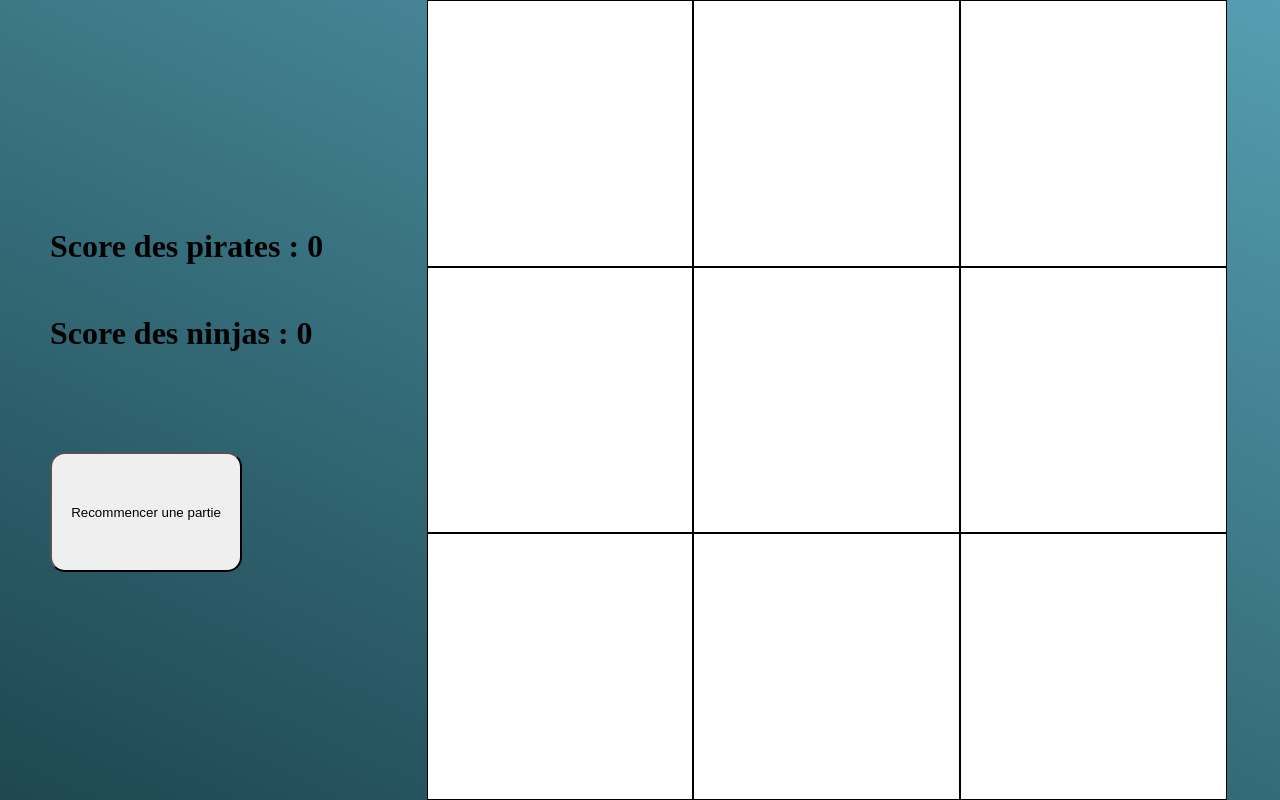
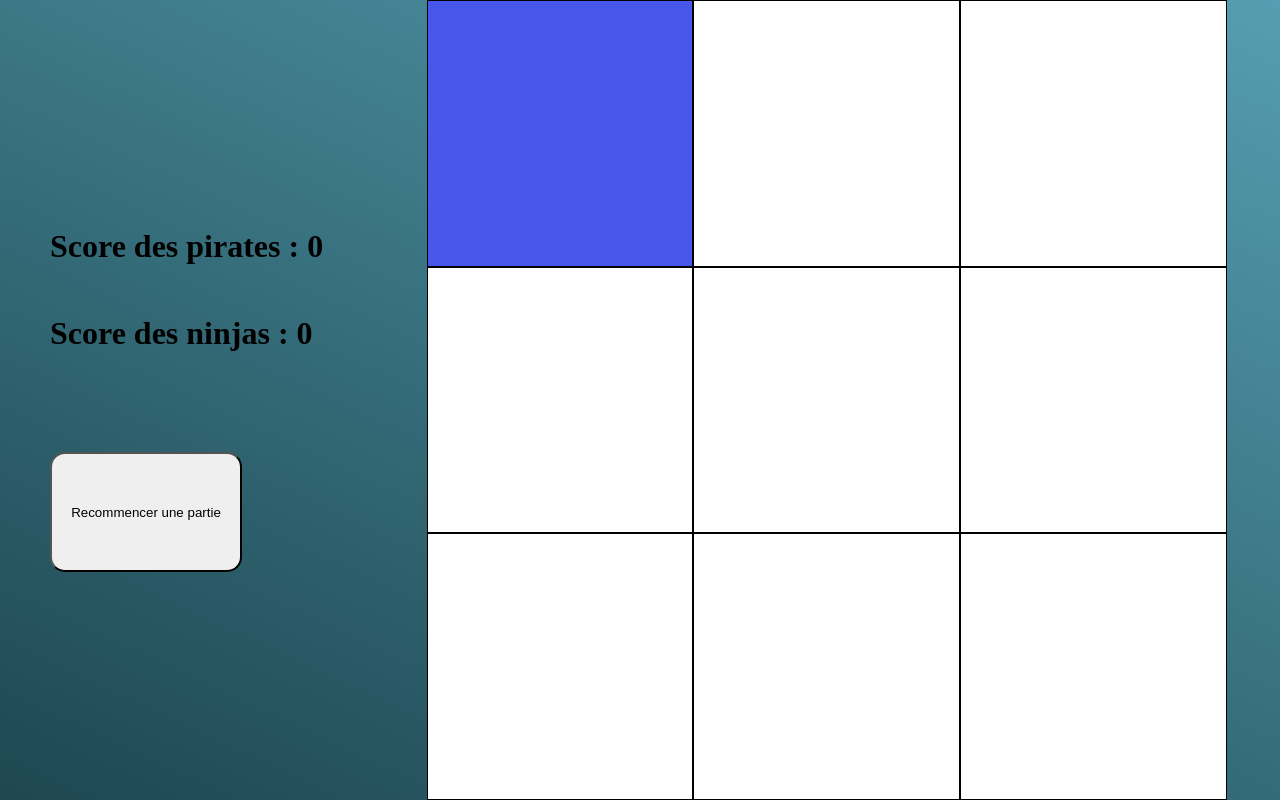
Before and after one commit to JePellet/Jeremy_B3, a plain HTML site: page dev/Cours 4/index.html in a window 1280 px wide. In both pictures the pointer is over the element 559 px from the left and 133 px from the top of the page. Drawn offline with Linux system fonts and the light colour scheme.

Commit message:
hover cell

```diff
--- a/dev/Cours 4/css/main.css
+++ b/dev/Cours 4/css/main.css
@@ -24,6 +24,10 @@ body {
   display: flex;
   flex: 1;
   border: 1px solid black;
+}
+
+.cell:hover {
+  background-color: rgb(71, 87, 236);
 }
 
 .win {
```
